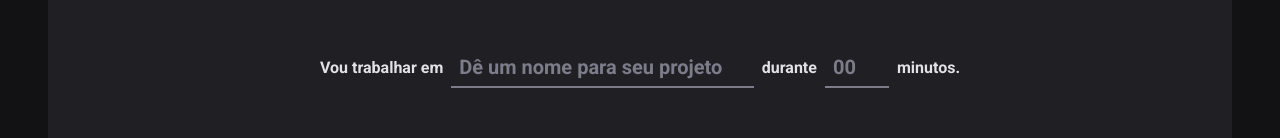
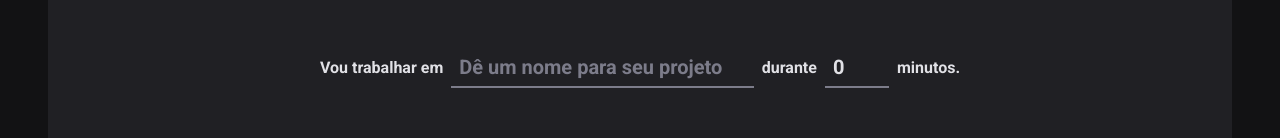
Before and after one commit to flea777/react-ts-pomodoro-timer, a React (Vite) app: page / in a window 1280 px wide. Shown: the part 183-321 px from the top of the page. Built offline with nearby package versions, Linux system fonts and the light colour scheme.

Commit message:
form validation

```diff
--- a/package.json
+++ b/package.json
@@ -10,12 +10,14 @@
     "preview": "vite preview"
   },
   "dependencies": {
+    "@hookform/resolvers": "^4.1.3",
     "phosphor-react": "^1.4.1",
     "react": "^19.0.0",
     "react-dom": "^19.0.0",
     "react-hook-form": "^7.54.2",
     "react-router-dom": "^7.3.0",
-    "styled-components": "^6.1.15"
+    "styled-components": "^6.1.15",
+    "zod": "^3.24.2"
   },
   "devDependencies": {
     "@eslint/js": "^9.21.0",
--- a/src/pages/Home/index.tsx
+++ b/src/pages/Home/index.tsx
@@ -1,5 +1,7 @@
 import { Play } from 'phosphor-react'
 import { useForm } from 'react-hook-form'
+import { zodResolver } from '@hookform/resolvers/zod'
+import * as zod from 'zod'
 
 import {
   CountdownContainer,
@@ -11,11 +13,28 @@ import {
   TaskInput
 } from './styles'
 
+const newCycleFormValidationSchema = zod.object({
+  task: zod.string().min(1, 'Informe a tarefa'),
+  minutesAmount: zod
+    .number()
+    .min(5, 'O clico precisa ser de no máximo 60 minutos.')
+    .max(60, 'O clico precisa ser de no máximo 60 minutos.'),
+})
+
+type NewCycleFormData = zod.infer<typeof newCycleFormValidationSchema>
+
 export const Home = () => {
-  const { register, handleSubmit, watch } = useForm()
+  const { register, handleSubmit, watch, reset } = useForm<NewCycleFormData>({
+    resolver: zodResolver(newCycleFormValidationSchema),
+    defaultValues: {
+      task: '',
+      minutesAmount: 0
+    }
+  })
 
-  function handleCreateNewCycle(data: any) {
+  function handleCreateNewCycle(data: NewCycleFormData) {
     console.log(data);
+    reset()
   }
 
   const task = watch('task')
```
Also changed, not shown: 1 other file (tests, documents, lock files or other folders).
